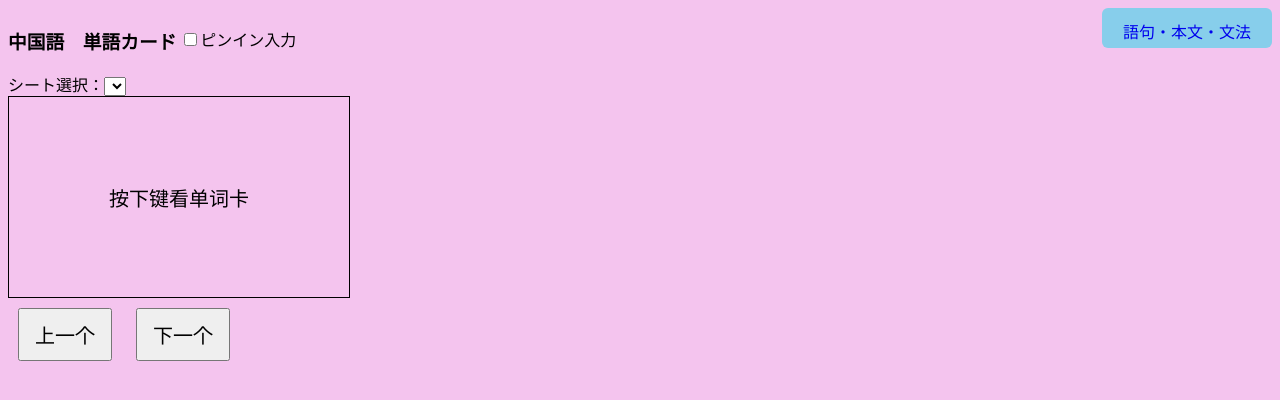
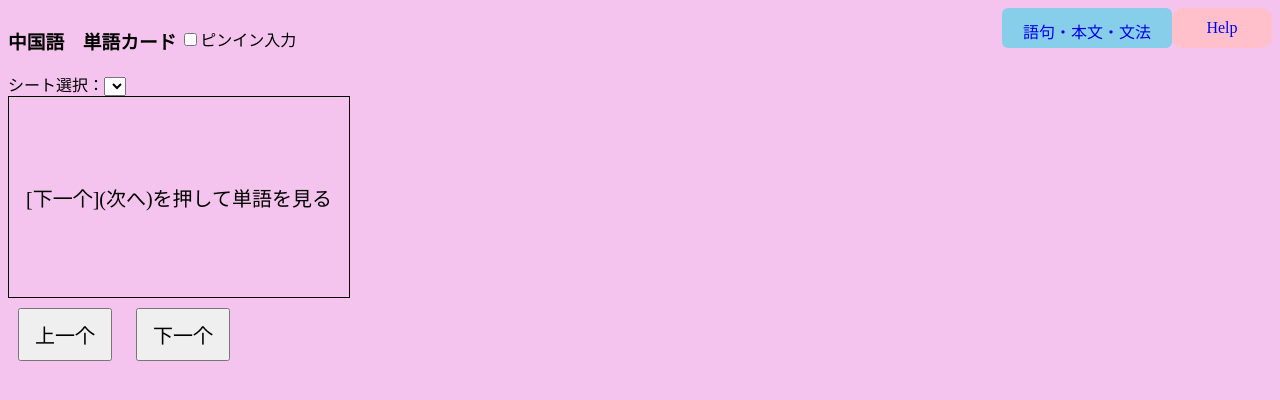
Before and after one commit to HidekiTakazawa/cyugokugoTangoList, a plain HTML site: page jyujitsu.html in a window 1280 px wide. Drawn offline with nearby package versions, Linux system fonts and the light colour scheme; no server answers.

Commit message:
Add files via upload

```diff
--- a/jyujitsu.html
+++ b/jyujitsu.html
@@ -100,18 +100,20 @@
       line-height: 50px;
       border-radius: 6px
     }
-
-    #ikeda {
-      display: inline-block;
+    #aDiv {
+      cursor: pointer;
       width: 100px;
       height: 40px;
-      cursor: pointer;
       background-color: pink;
+      text-align: center;
+      line-height: 40px;
+      border-radius: 10px;
+    }
+    #pdf-link {
       text-decoration: none;
-      text-align: center;
-      line-height: 50px;
-      border-radius: 6px
     }
+
+
 
     .imgDivDisplay {
       display: block;
@@ -224,6 +226,11 @@
         <!-- <a id="ikeda" href="index6.Chinese" target="_blank">使用手引書</a> -->
 
       </div>
+      <div id="aDiv">
+        <a href="https://drive.google.com/file/d/1xExBsjozNSCnDzwf80Gl3rN_VejIsiju/view?usp=sharing" id="pdf-link" target="_blank">Help</a>
+
+      </div>
+
     </div>
     <div id="header3">
       <!-- シートセレクトボックス -->
@@ -235,7 +242,7 @@
 
     </div>
   </div>
-  <div id="flashcard">Click to see definition/按下键看单词卡</div>
+  <div id="flashcard">Click to see definition/[下一个](次へ)を押して単語を見る</div>
   <div id="etcInfo">
     <div id="imgDiv" class="imgDivNoDisplay">
       <a id="aGazou" target="_blank"><img id="imgGazou" width="100" height="100"></a>
@@ -406,7 +413,7 @@
       fncImageNoDisplay();
 
       displayResult();
-      flashcard.textContent = '按下键看单词卡';
+      flashcard.textContent = '[下一个](次へ)を押して単語を見る';
       totalGrade.classList.remove('totalGradeDisplay');
       totalGrade.classList.add('totalGradeNoDisplay');
 
@@ -444,7 +451,7 @@
       questionNo.textContent = '';
       totalGrade.classList.remove('totalGradeDisplay');
       totalGrade.classList.add('totalGradeNoDisplay');
-      flashcard.textContent = '按下键看单词卡';
+      flashcard.textContent = '[下一个](次へ)を押して単語を見る';
       showCard.classList.add('showCardBlock');
       showCard.classList.remove('showCardNone');
       let result = document.querySelector('.result');
@@ -616,7 +623,7 @@
 
 
     // 最初のカードを表示
-    flashcard.textContent = '按下键看单词卡';
+    flashcard.textContent = '[下一个](次へ)を押して単語を見る';
     // フラッシュカードがクリックされた時の処理
     flashcard.addEventListener('click', () => {
       if (termSave === 'ch') {
```
